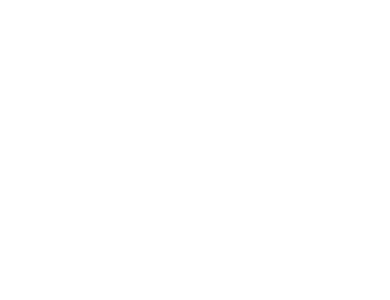
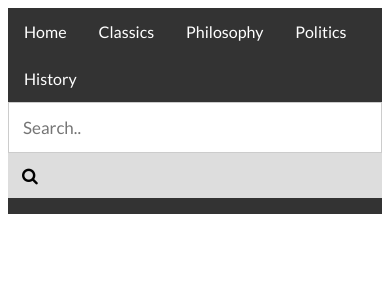
Before and after one commit to Web381Project/SWE381-Project, a PHP site: page /Home.html in a window 390 px wide. Before the commit the part shown is empty. Shown: the top 300 px of the page. Run offline with PHP 8.4, Linux system fonts and the light colour scheme.

Commit message:
Add files via upload

```diff
--- a/Home.html
+++ b/Home.html
@@ -5,23 +5,41 @@
     <meta name="viewport" content="width=device-width, initial-scale=1.0"> <!-- importnat for responsive -->
     <link rel="stylesheet" type="text/css" href="css/style.css">
     <link href="https://fonts.googleapis.com/css?family=Lato:100,300,300i,400" rel="stylesheet">
+      <link rel="stylesheet" href="https://cdnjs.cloudflare.com/ajax/libs/font-awesome/4.7.0/css/font-awesome.min.css">
 
-         <title>Store</title>
+         <title>Thrift Store</title>
 
     </head>
+<!----------- HEADER ----------->
+
+    <header>
+<ul>
+  <li><a class="active" href="#home">Home</a></li>
+  <li><a href="#genre">Classics</a></li>
+  <li><a href="#contact">Philosophy</a></li>
+  <li><a href="#about">Politics</a></li>
+  <li><a href="#about">History</a></li>
 
 
-<!----------- HEADER ----------->
+    <div class="topnav">
+  <div class="search-container">
+    <form action="/action_page.php">
+      <input type="text" placeholder="Search.." name="search">
+      <button type="submit"><i class="fa fa-search"></i></button>
+    </form>
+  </div>
+</div>
 
-      <header>
+</ul>
 
 
-             </header>
-
-
+    </header>
 
     <body>
 
+       <footer>
+
+        </footer>
 
     </body>
 
--- a/css/style.css
+++ b/css/style.css
@@ -1,22 +1,92 @@
 
-/* -----------------------------------*/
-/* ---------------Header--------------*/
-/* -----------------------------------*/
+* {
+  font-family: "Lato";
+}
+
+ul {
+    list-style-type: none;
+    margin: 0;
+    padding: 0;
+    overflow: hidden;
+    background-color: #333;
+}
+
+li {
+  float: left;
+}
+
+li a {
+    display: block;
+    color: white;
+    text-align: center;
+    padding: 14px 16px;
+    text-decoration: none;
+}
+
+li a:hover {
+    background-color: #111;
+}
 
 
+.topnav a {
+  float: left;
+  display: block;
+  color: black;
+  text-align: center;
+  padding: 14px 16px;
+  text-decoration: none;
+  font-size: 17px;
+}
 
-/* -----------------------------------*/
-/* ----------Main Navigation----------*/
-/* -----------------------------------*/
+.topnav a:hover {
+  background-color: #ddd;
+  color: black;
+}
+
+.topnav a.active {
+  background-color: #2196F3;
+  color: white;
+}
+
+.topnav .search-container {
+  float: right;
+}
+
+.topnav input[type=text] {
+  padding: 6px;
+  margin-top: 8px;
+  font-size: 17px;
+  border: none;
+}
+
+.topnav .search-container button {
+  float: right;
+  padding: 6px 10px;
+  margin-top: 8px;
+  margin-right: 16px;
+  background: #ddd;
+  font-size: 17px;
+  border: none;
+  cursor: pointer;
+}
 
 
+@media screen and (max-width: 600px) {
+  .topnav .search-container {
+    float: none;
+  }
+  .topnav a, .topnav input[type=text], .topnav .search-container button {
+    float: none;
+    display: block;
+    text-align: left;
+    width: 100%;
+    margin: 0;
+    padding: 14px;
+  }
+  .topnav input[type=text] {
+    border: 1px solid #ccc;
+  }
 
-/* -----------------------------------*/
-/* --------------Headings-------------*/
-/* -----------------------------------*/
-
-
-
-/* -----------------------------------*/
-/* --------------Buttons-------------*/
-/* -----------------------------------*/
+  footer {
+    background-color: black;
+  }
```
